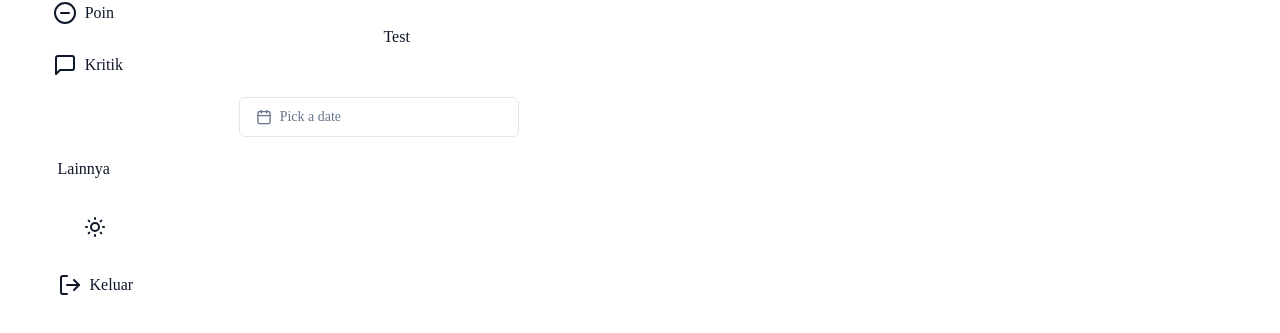
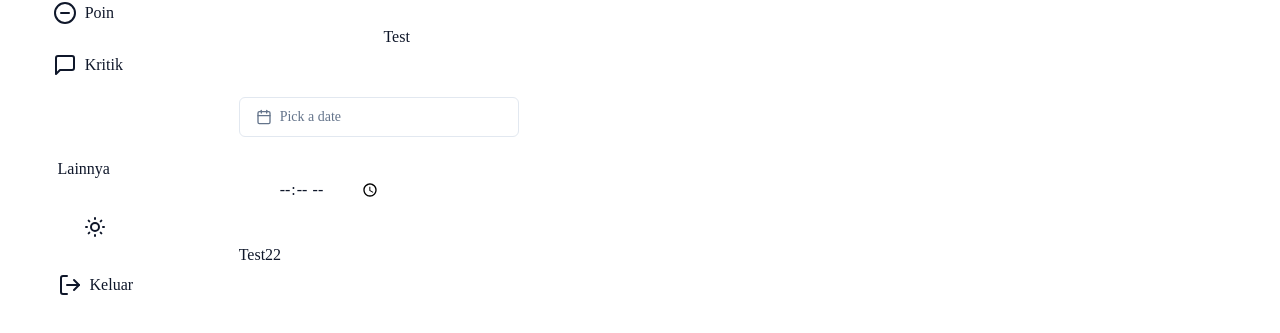
Before and after one commit to mensafri/organizingweb, a Next.js app: page /beranda in a window 1280 px wide. Shown: the part 363-696 px from the top of the page. Built offline with nearby package versions, Linux system fonts and the light colour scheme.

Commit message:
time picker DONE

```diff
--- a/app/beranda/page.tsx
+++ b/app/beranda/page.tsx
@@ -9,7 +9,6 @@ import {
 
 import { DatePickerFix } from "@/components/datepicker"
 
-
 // import { addUsers, getUsers } from "@/firebase/users"
 
 export default function Beranda() {
@@ -18,12 +17,10 @@ export default function Beranda() {
   const [displayName, setName] = useState("")
   const [email, setEmail] = useState("")
   const [password, setPassword] = useState("")
-  const [time, setTime] = useState<Date | null>(new Date())
+  const [time, setTime] = useState<string>("")
 
-  const handleTimeChange = (value: string | Date | null) => {
-    if (value instanceof Date) {
-      setTime(value)
-    }
+  const handleTimeChange = (event: React.ChangeEvent<HTMLInputElement>) => {
+    setTime(event.target.value)
   }
 
   useEffect(() => {}, [])
@@ -52,6 +49,12 @@ export default function Beranda() {
     setName("")
     setEmail("")
     setPassword("")
+  }
+
+  const handleSubmit2 = (e: React.FormEvent<HTMLFormElement>) => {
+    e.preventDefault();
+
+    console.log(time)
   }
 
   return (
@@ -99,11 +102,12 @@ export default function Beranda() {
         />
         <button type="submit">Test</button>
       </form>
-      <form className="m-7 p-5">
+      <form className="m-7 p-5" onSubmit={handleSubmit2}>
         <DatePickerFix />
         <div className="m-10">
-
+          <input type="time" value={time} onChange={handleTimeChange} />
         </div>
+        <button type="submit">Test22</button>
       </form>
     </div>
   )
--- a/package.json
+++ b/package.json
@@ -33,7 +33,6 @@
     "react": "^18.2.0",
     "react-day-picker": "^8.8.0",
     "react-dom": "^18.2.0",
-    "react-gradient-timepicker": "^0.0.3",
     "react-hook-form": "^7.45.0",
     "sharp": "^0.31.3",
     "tailwind-merge": "^1.12.0",
```
Also changed, not shown: 1 other file (tests, documents, lock files or other folders).
